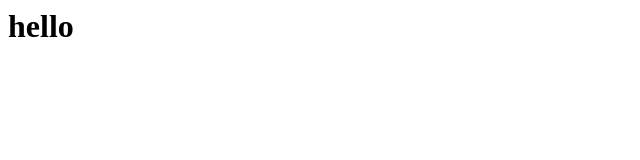
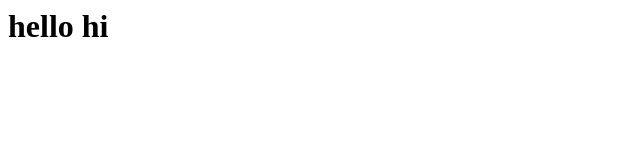
Before and after one commit to shreyaroy9869/new-repo, a plain HTML site: page index.html in a window 1280 px wide. Shown: the full height of the page, 0-640 px from the left. Drawn offline with Linux system fonts and the light colour scheme.

Commit message:
My first project

```diff
--- a/index.html
+++ b/index.html
@@ -1 +1 @@
-<h1>hello</h1>
+<h1>hello hi</h1>
```
